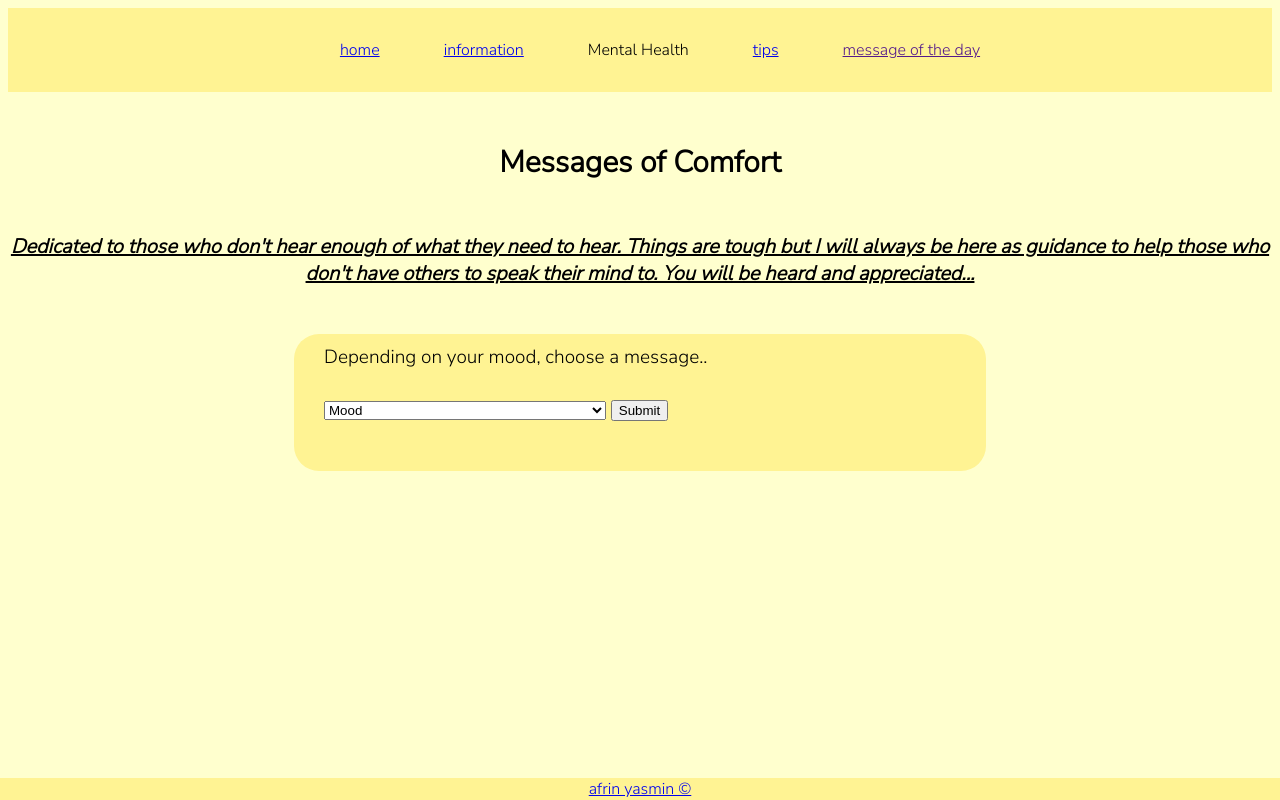
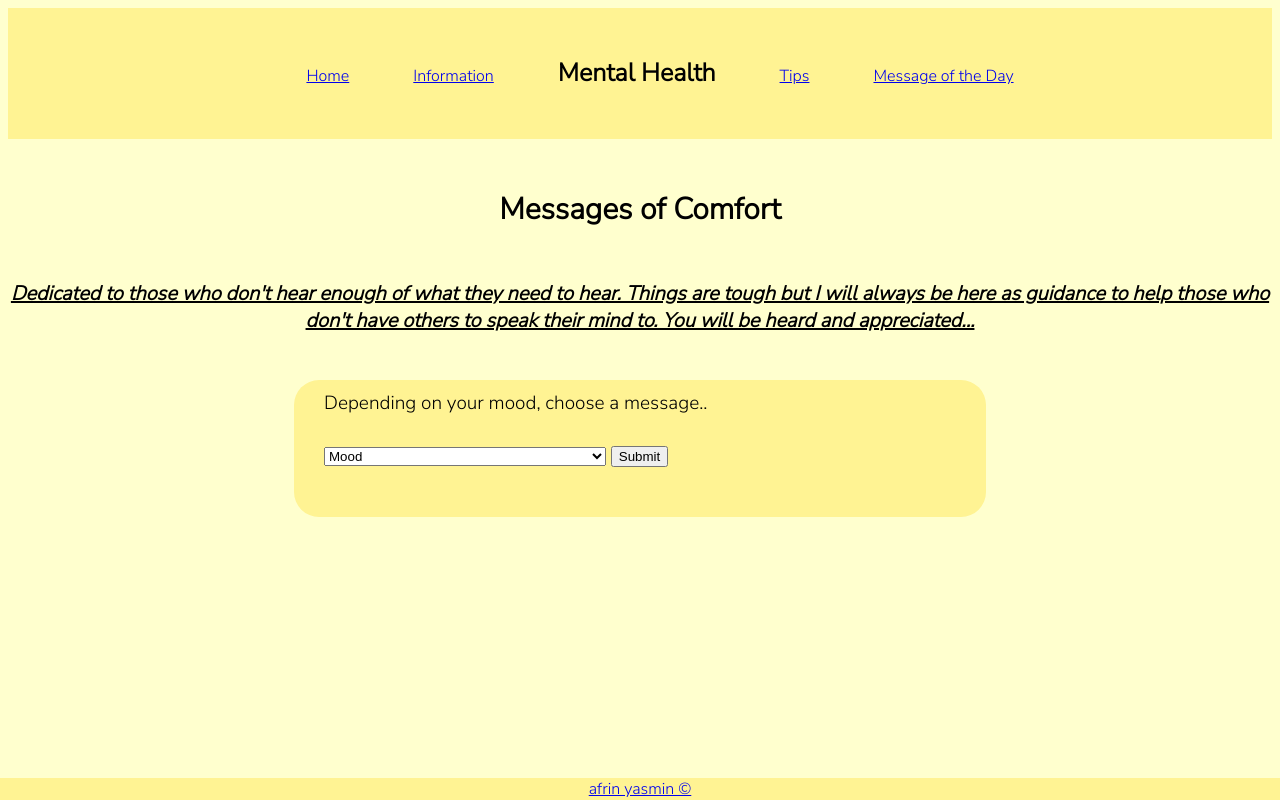
Before and after one commit to ayasmin1/ayasmin1.github.io, a plain HTML site: page message.html in a window 1280 px wide. Drawn offline with Linux system fonts and the light colour scheme.

Commit message:
FINAL MID

```diff
--- a/message.html
+++ b/message.html
@@ -3,7 +3,7 @@
     <meta name="viewport" content="width=device-width, initial-scale=1.0">
     <link href="https://fonts.googleapis.com/css2?family=Nunito+Sans:wght@300&display=swap" rel="stylesheet">
     <link rel="stylesheet" href="mh.css">
-    <title>Mental Health</title>
+    <title>Messages of Comfort</title>
 </head>
 
     <!-- navigation bar -->
@@ -12,19 +12,19 @@
             <div id="tabs">
                 <ul>
                     <li>
-                    <a href="mentalh.html" class="click">home</a>
+                        <a href="mentalh.html" class="click">Home</a>
                     </li>
                     <li>
-                    <a href="info.html">information</a>
+                        <a href="info.html">Information</a>
                     </li>
                     <li>
-                    <p>Mental Health</p>
+                        <h4>Mental Health</h4>
                     </li>
                     <li>
-                    <a href="tips.html">tips</a>
+                        <a href="tips.html">Tips</a>
                     </li>
                     <li>
-                    <a href="">message of the day</a>
+                        <a href="message.html">Message of the Day</a>
                     </li>
               </ul>
             </div>
--- a/mh.css
+++ b/mh.css
@@ -286,7 +286,7 @@ h6{
     font-style: italic;
 }
 
-/* messages page */
+/* messages */
 .box{
 	position: relative;
 	display: flex;
```
Also changed, not shown: info.html (+6 -6 lines), mentalh.html (+5 -5 lines), tips.html (+6 -6 lines). Lines whose indentation alone changed are shown as unchanged.
